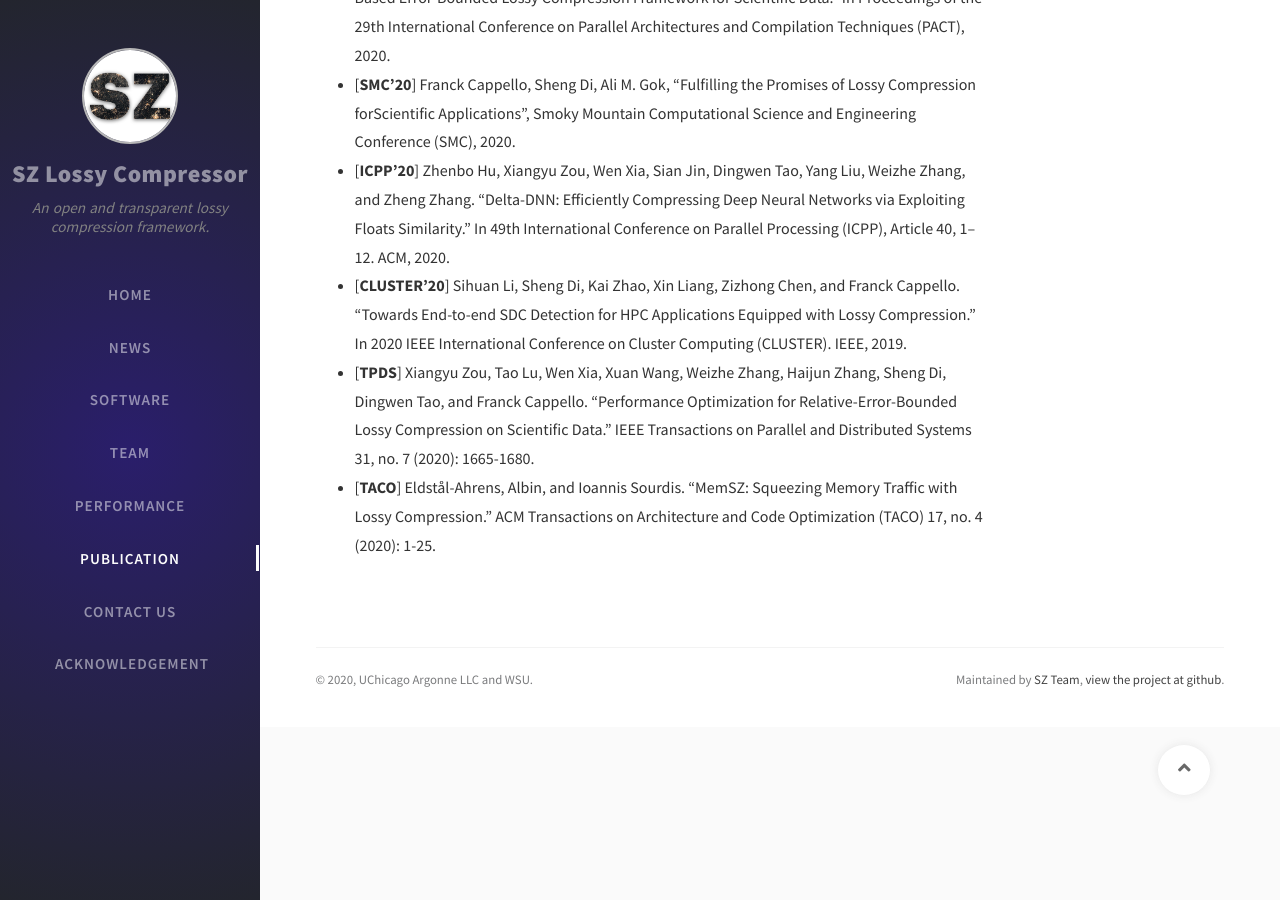
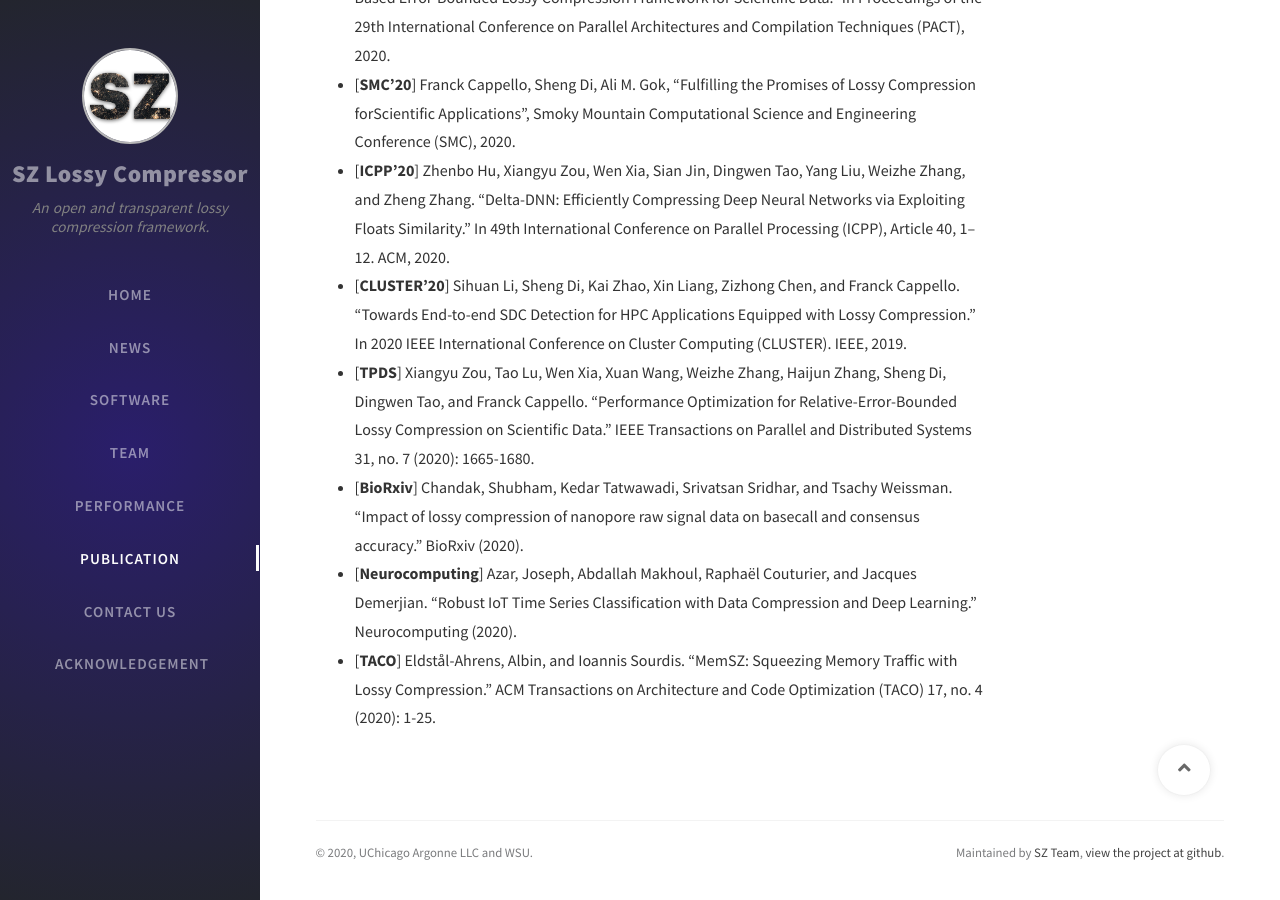
Before and after one commit to szcompressor/szcompressor.github.io, a Jekyll site: the page built from tabs/publication.md, in a window 1280 px wide and 900 px high, scrolled down 4042 px. Built offline with Jekyll 4.4.1, drawn with Linux system fonts in a browser that asks for light colours; nearby versions of some CDN libraries; comment, search, counter and statistics services are not loaded.

Commit message:
Add IoT and Bio papers

```diff
--- a/tabs/publication.md
+++ b/tabs/publication.md
@@ -48,4 +48,6 @@ title: Publication
 - [**ICPP'20**] Zhenbo Hu, Xiangyu Zou, Wen Xia, Sian Jin, Dingwen Tao, Yang Liu, Weizhe Zhang, and Zheng Zhang. "Delta-DNN: Efficiently Compressing Deep Neural Networks via Exploiting Floats Similarity." In 49th International Conference on Parallel Processing (ICPP), Article 40, 1–12. ACM, 2020.
 - [**CLUSTER'20**] Sihuan Li, Sheng Di, Kai Zhao, Xin Liang, Zizhong Chen, and Franck Cappello. "Towards End-to-end SDC Detection for HPC Applications Equipped with Lossy Compression." In 2020 IEEE International Conference on Cluster Computing (CLUSTER). IEEE, 2019.
 - [**TPDS**] Xiangyu Zou, Tao Lu, Wen Xia, Xuan Wang, Weizhe Zhang, Haijun Zhang, Sheng Di, Dingwen Tao, and Franck Cappello. "Performance Optimization for Relative-Error-Bounded Lossy Compression on Scientific Data." IEEE Transactions on Parallel and Distributed Systems 31, no. 7 (2020): 1665-1680.
+- [**BioRxiv**] Chandak, Shubham, Kedar Tatwawadi, Srivatsan Sridhar, and Tsachy Weissman. "Impact of lossy compression of nanopore raw signal data on basecall and consensus accuracy." BioRxiv (2020).
+- [**Neurocomputing**] Azar, Joseph, Abdallah Makhoul, Raphaël Couturier, and Jacques Demerjian. "Robust IoT Time Series Classification with Data Compression and Deep Learning." Neurocomputing (2020).
 - [**TACO**] Eldstål-Ahrens, Albin, and Ioannis Sourdis. "MemSZ: Squeezing Memory Traffic with Lossy Compression." ACM Transactions on Architecture and Code Optimization (TACO) 17, no. 4 (2020): 1-25.
```
